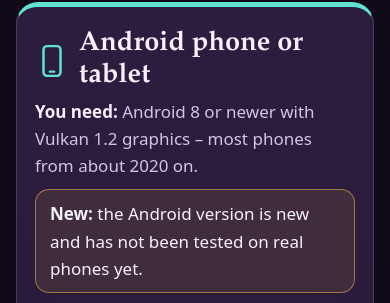
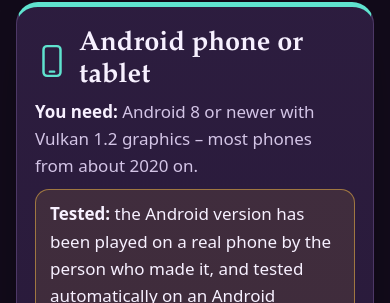
Before and after one commit to IvanCvetanovic/Penumbra-and-the-Castle-of-Shadows-Enhanced, a plain HTML site: page site/index.html in a window 390 px wide. Shown: the part 3516-3819 px from the top of the page. Drawn offline with Linux system fonts and the light colour scheme.

Commit message:
Penumbra: the README and the download page describe release 1.0.2; new screenshots of the menu and the options screen
Release 1.0.2 is public (Penumbra-Windows.zip, Penumbra-Android.apk,
Penumbra-Linux.tar.gz, Penumbra-macOS.zip, Penumbra-iOS.ipa and SHA256SUMS.txt,
all built from 516f869 and checked against the published checksums), so the text
that waited for it now says what it holds:
- The README's language row says the language follows the system and can be
  changed from a globe button on the main menu, and no longer "since 1.0.1".
- The platform table and its note say that the Android version has been played
  on a real phone (one phone), where it said the emulator only; the Windows row's
  count of automated checks is over 20,000 (22109 on Linux; the Windows CI run
  passes all 17 suites).
- The download page's language line names the eleven languages, and its Android
  note says what was tested, in both languages.
- docs/images/menu.jpg (also the download page's main picture) shows the menu
  with the language button, and docs/images/options.jpg the framed options screen.

```diff
--- a/site/index.html
+++ b/site/index.html
@@ -561,7 +561,7 @@
             <article class="card android" aria-labelledby="and-title">
                 <h3 id="and-title"><svg viewBox="0 0 48 48" aria-hidden="true" focusable="false"><rect x="12" y="3" width="24" height="42" rx="5" fill="none" stroke="currentColor" stroke-width="3.5"/><path d="M21 39h6" stroke="currentColor" stroke-width="3.5" stroke-linecap="round"/></svg><span data-i18n="and.title">Android phone or tablet</span></h3>
                 <p class="req" data-i18n="and.req"><strong>You need:</strong> Android 8 or newer with Vulkan 1.2 graphics &ndash; most phones from about 2020 on.</p>
-                <p class="new-note" data-i18n="and.new"><strong>New:</strong> the Android version is new and has not been tested on real phones yet.</p>
+                <p class="new-note" data-i18n="and.new"><strong>Tested:</strong> the Android version has been played on a real phone by the person who made it, and tested automatically on an Android emulator. Other phones may behave differently.</p>
                 <a class="dl dl-android" href="https://github.com/IvanCvetanovic/Penumbra-and-the-Castle-of-Shadows-Enhanced/releases/latest/download/Penumbra-Android.apk">
                     <svg class="ico" viewBox="0 0 48 48" aria-hidden="true" focusable="false"><path d="M24 6v24m-9-9 9 9 9-9M8 40h32" fill="none" stroke="currentColor" stroke-width="4" stroke-linecap="round" stroke-linejoin="round"/></svg>
                     <span class="label" data-i18n="dl.and">Download for Android</span>
@@ -786,7 +786,7 @@
             <li><svg viewBox="0 0 32 32" aria-hidden="true" focusable="false"><rect x="2" y="7" width="28" height="16" rx="3" fill="none" stroke="currentColor" stroke-width="2.5"/><path d="M11 28h10M16 23v5" stroke="currentColor" stroke-width="2.5" stroke-linecap="round"/></svg><span data-i18n="feat.wide">Widescreen, at any resolution</span></li>
             <li><svg viewBox="0 0 32 32" aria-hidden="true" focusable="false"><path d="M9 9h14a7 7 0 0 1 6.8 8.6l-1.4 6A3.5 3.5 0 0 1 22 25l-3-4h-6l-3 4a3.5 3.5 0 0 1-6.4-1.4l-1.4-6A7 7 0 0 1 9 9z" fill="none" stroke="currentColor" stroke-width="2.5" stroke-linejoin="round"/><path d="M10 13v6M7 16h6" stroke="currentColor" stroke-width="2.5" stroke-linecap="round"/><circle cx="21.5" cy="14" r="1.6" fill="currentColor"/><circle cx="24.5" cy="17.5" r="1.6" fill="currentColor"/></svg><span data-i18n="feat.pads">Gamepads, and a second player on the same keyboard</span></li>
             <li><svg viewBox="0 0 32 32" aria-hidden="true" focusable="false"><rect x="9" y="2" width="14" height="28" rx="3" fill="none" stroke="currentColor" stroke-width="2.5"/><circle cx="16" cy="16" r="3.5" fill="none" stroke="currentColor" stroke-width="2.5"/></svg><span data-i18n="feat.touch">Touch controls on phones and tablets</span></li>
-            <li><svg viewBox="0 0 32 32" aria-hidden="true" focusable="false"><path d="M4 6h14v10H11l-5 4v-4H4z" fill="none" stroke="currentColor" stroke-width="2.5" stroke-linejoin="round"/><path d="M21 12h7v10h-2v4l-5-4h-7v-3" fill="none" stroke="currentColor" stroke-width="2.5" stroke-linejoin="round"/></svg><span data-i18n="feat.lang">English and Portuguese</span></li>
+            <li><svg viewBox="0 0 32 32" aria-hidden="true" focusable="false"><path d="M4 6h14v10H11l-5 4v-4H4z" fill="none" stroke="currentColor" stroke-width="2.5" stroke-linejoin="round"/><path d="M21 12h7v10h-2v4l-5-4h-7v-3" fill="none" stroke="currentColor" stroke-width="2.5" stroke-linejoin="round"/></svg><span data-i18n="feat.lang">Eleven languages: English, Portuguese, Spanish, French, German, Italian, Russian, Turkish, Ukrainian, Japanese and Arabic</span></li>
         </ul>
     </section>
 
@@ -904,7 +904,7 @@
         "fun": "Divirta-se!",
         "and.title": "Celular ou tablet Android",
         "and.req": "<strong>Você precisa de:</strong> Android 8 ou mais recente, com gráficos Vulkan 1.2 &ndash; a maioria dos celulares de 2020 para cá.",
-        "and.new": "<strong>Novidade:</strong> a versão para Android é nova e ainda não foi testada em celulares de verdade.",
+        "and.new": "<strong>Testado:</strong> a versão para Android foi jogada num celular de verdade por quem a criou, e testada automaticamente num emulador de Android. Outros celulares podem se comportar de outro jeito.",
         "and.s1": "<strong>Baixe no próprio celular</strong> e abra o <em>Penumbra-Android.apk</em> pela notificação ou pela pasta <em>Downloads</em>. Se o Chrome mostrar um aviso sobre o arquivo, toque em <strong>Baixar mesmo assim</strong> (Download anyway).",
         "and.s2": "<strong>Permita a instalação.</strong> O Android vai pedir para deixar o navegador instalar apps desconhecidos: toque em <strong>Configurações</strong>, ative <strong>Permitir desta fonte</strong> e volte.",
         "and.samsung": "<strong>Para um adulto, em celulares Samsung mais novos:</strong> se o celular bloquear a instalação, abra <strong>Configurações</strong>, depois <strong>Segurança e privacidade</strong> e depois <strong>Bloqueador automático</strong> (Auto Blocker). Desative, instale o jogo e depois ative o Bloqueador automático de novo.",
@@ -994,7 +994,7 @@
         "feat.wide": "Tela widescreen, em qualquer resolução",
         "feat.pads": "Controles (gamepads) e um segundo jogador no mesmo teclado",
         "feat.touch": "Controles de toque em celulares e tablets",
-        "feat.lang": "Inglês e português",
+        "feat.lang": "Onze idiomas: inglês, português, espanhol, francês, alemão, italiano, russo, turco, ucraniano, japonês e árabe",
         "controls.title": "Controles",
         "c.kb": "Teclado",
         "c.pad": "Controle",
```
Also changed, not shown: docs/images/menu.jpg, docs/images/options.jpg, site/images/menu.jpg, 1 other file.
